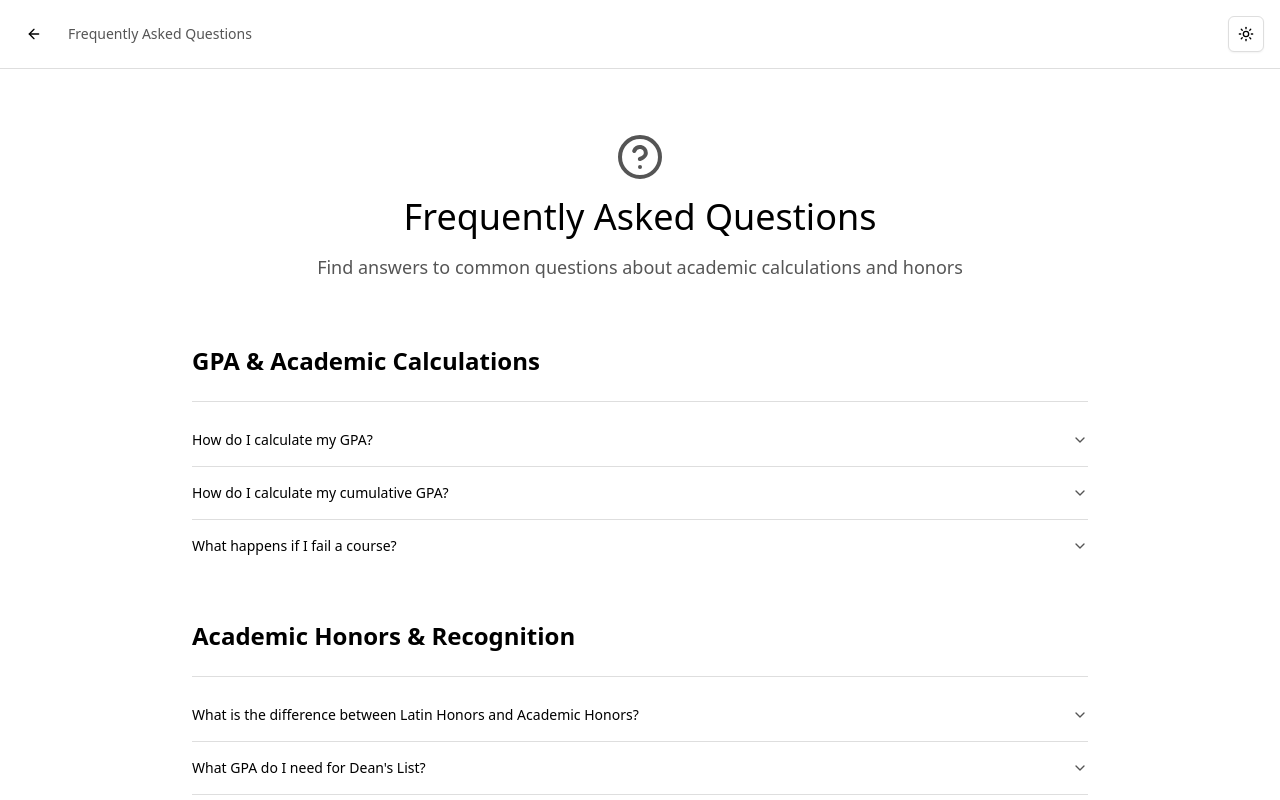
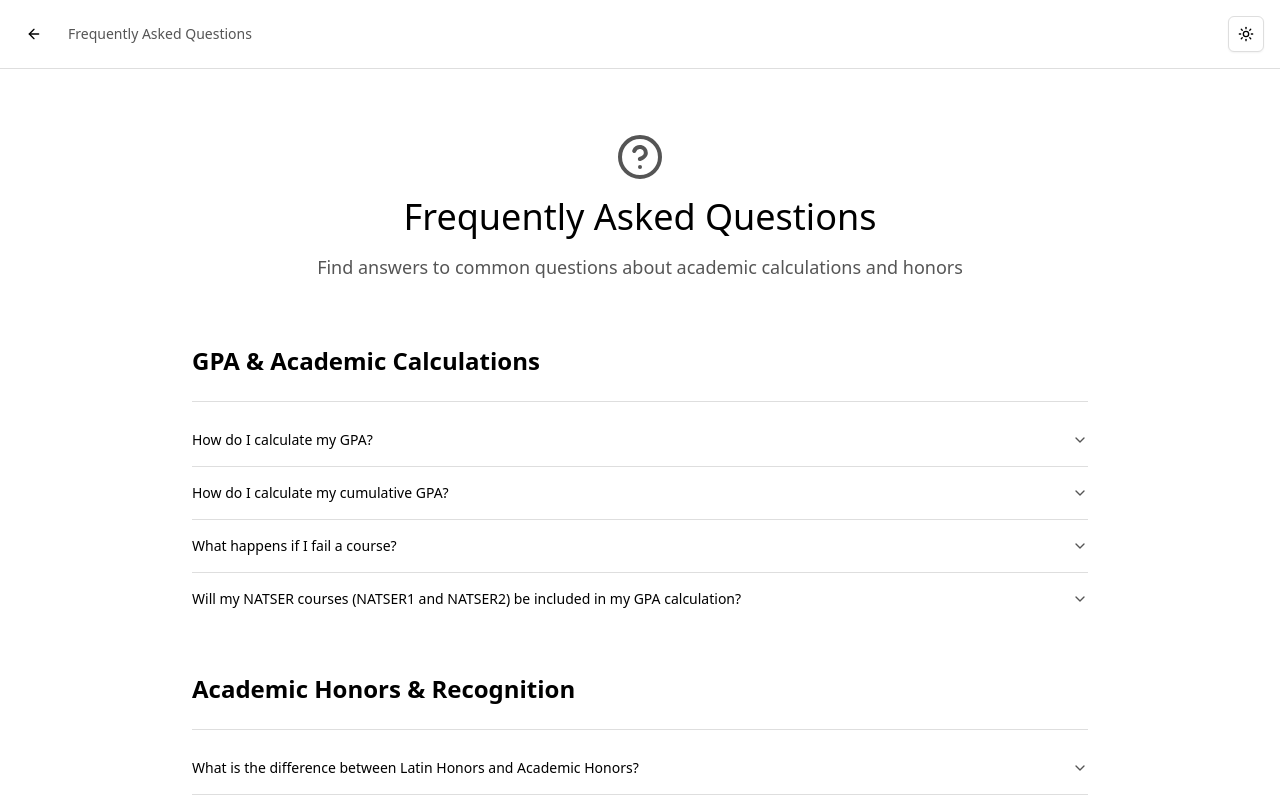
Before and after one commit to jpcsapc/APC-Honors-Checker, a Next.js app: page /faqs in a window 1280 px wide. Shown: the top 800 px of the page. Built offline with nearby package versions, Linux system fonts and the light colour scheme.

Commit message:
ui: added a Q&A in the FAQ Page regarding the exclusion of NATSER in the GPA calculation

```diff
--- a/src/app/faqs/page.tsx
+++ b/src/app/faqs/page.tsx
@@ -28,6 +28,10 @@ export default function FAQPage() {
         {
           question: "What happens if I fail a course?",
           answer: "Failing a course typically results in 0 quality points, which significantly impacts your GPA. You may need to retake the course to improve your academic standing and meet graduation requirements."
+        },
+        {
+          question: "Will my NATSER courses (NATSER1 and NATSER2) be included in my GPA calculation?",
+          answer: "NATSER courses are not included in GPA calculations, as they are considered non-academic courses. However, it's best to consult your adviser or check the APC student handbook for more details."
         }
       ]
     },
```
